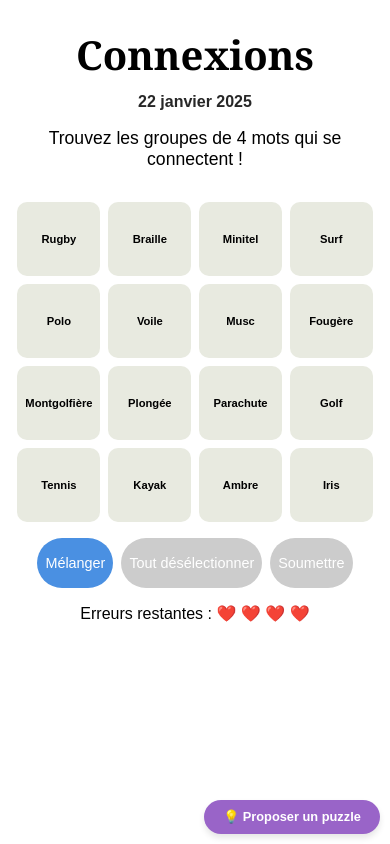
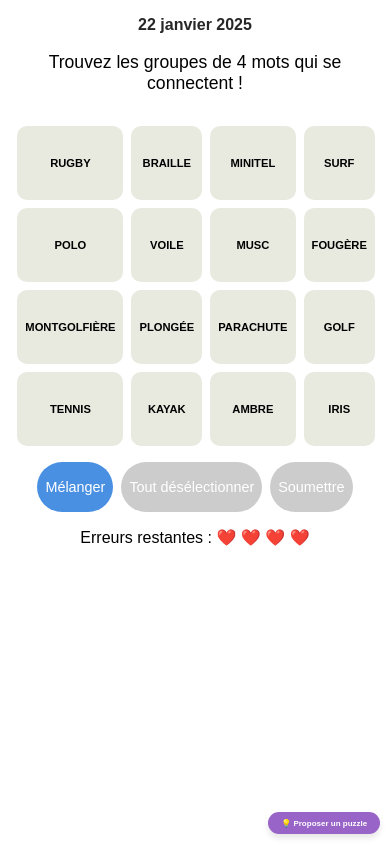
Before and after one commit to f-leroux/french-connections, a React (Create React App) app in the folder client/: page / in a window 390 px wide. Built offline with nearby package versions, Linux system fonts and the light colour scheme.

Commit message:
update some UI

```diff
--- a/client/src/App.jsx
+++ b/client/src/App.jsx
@@ -149,12 +149,12 @@ function App() {
       {puzzle.groups.map((group, index) => (
         <div key={index} className={`found-category-container`}>
           <div className={`category-name category-${index}`}>
-            {group.name}
+            {group.name.toUpperCase()}
           </div>
           <div className="found-category">
             {group.words.map((word) => (
               <div key={word} className={`word-card category-${index}`}>
-                {word}
+                {word.toUpperCase()}
               </div>
             ))}
           </div>
--- a/client/src/components/PuzzleGrid.jsx
+++ b/client/src/components/PuzzleGrid.jsx
@@ -119,7 +119,7 @@ function PuzzleGrid({
         return (
           <div key={index} className="found-category-container">
             <div className={`category-name category-${categoryInfo.index}`}>
-              {categoryInfo.name}
+              {categoryInfo.name.toUpperCase()}
             </div>
             <div className="found-category">
               {groupWords.map((word) => (
--- a/client/src/components/WordCard.jsx
+++ b/client/src/components/WordCard.jsx
@@ -15,7 +15,7 @@ function WordCard({ word, isSelected, toggleWordSelection, categoryIndex }) {
       onClick={() => toggleWordSelection(word)}
       style={{ cursor: categoryIndex !== null ? 'default' : 'pointer' }}
     >
-      {word}
+      {word.toUpperCase()}
     </div>
   );
 }
--- a/client/src/styles/main.css
+++ b/client/src/styles/main.css
@@ -227,6 +227,17 @@ h2 {
   z-index: 1000;
 }
 
+@media (max-width: 1000px) {
+  .submit-puzzle-button {
+    position: fixed;
+    bottom: 10px;
+    right: 10px;
+    padding: 0.4rem 0.8rem;
+    font-size: 0.5rem;
+    z-index: 1000;
+  }
+}
+
 .submit-puzzle-button:hover {
   background-color: #7a4fa0;
   transform: translateY(-2px);
@@ -434,6 +445,18 @@ h2 {
 }
 
 @media (max-width: 1000px) {
+  h1 {
+    display: none;
+  }
+
+  .app-container {
+    padding-top: 0.5rem;
+  }
+
+  h2 {
+    margin-top: 0;
+  }
+
   .word-card {
     font-size: clamp(0.7rem, 2vw, 2.5rem);
     padding: 0.75rem 0.5rem;
@@ -446,12 +469,7 @@ h2 {
   }
   .info-bar {
     margin-bottom: 1rem;
-  }
-  .submit-puzzle-button {
-    bottom: 10px;
-    right: 10px;
-    padding: 0.6rem 1.2rem;
-    font-size: 0.8rem;
+    margin-top: 0.5rem;
   }
   .words-grid {
     grid-template-columns: 1fr;
```
Also changed, not shown: 1 other file (tests, documents, lock files or other folders).
